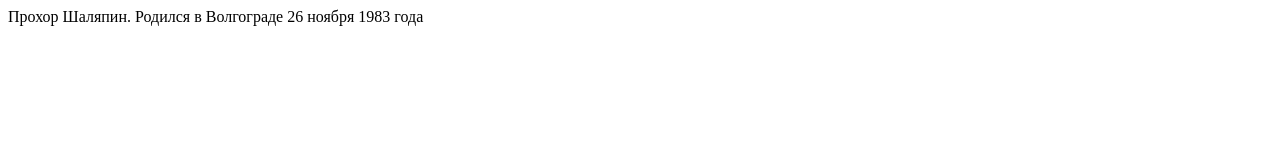
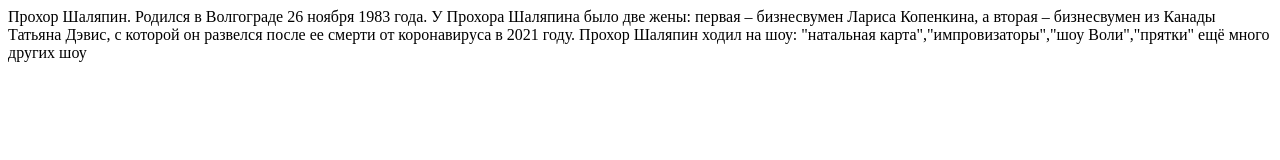
Before and after one commit to joost105/joost105.github.io, a plain HTML site: page index.html in a window 1280 px wide. Drawn offline with Linux system fonts and the light colour scheme.

Commit message:
Update index.html

```diff
--- a/index.html
+++ b/index.html
@@ -5,7 +5,7 @@
     <meta name="viewport" content="width=device-width, initial-scale=1.0">
     <title style="height: 100px;">Прохор Шаляпин </title>
 </head>
-<body> Прохор Шаляпин. Родился в Волгограде 26 ноября 1983 года
+<body> Прохор Шаляпин. Родился в Волгограде 26 ноября 1983 года. У Прохора Шаляпина было две жены: первая – бизнесвумен Лариса Копенкина, а вторая – бизнесвумен из Канады Татьяна Дэвис, с которой он развелся после ее смерти от коронавируса в 2021 году. Прохор Шаляпин ходил на шоу: "натальная карта","импровизаторы","шоу Воли","прятки"   ещё много других шоу
 
 </body>
 </html>
```
